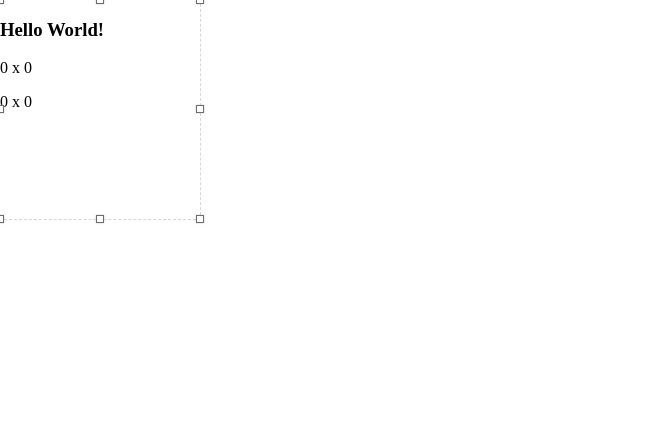
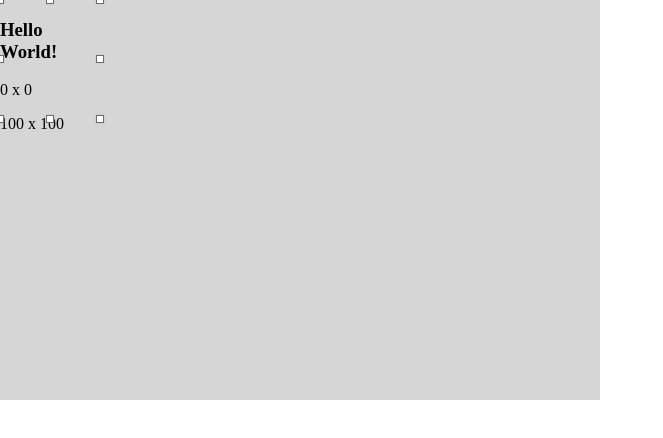
Before and after one commit to luguoj/vue3-plugin, a Vue app: page / in a window 1280 px wide. Shown: the top 438 px of the page, without its empty margins (0-663 px from the left). Built offline with nearby package versions, Linux system fonts and the light colour scheme.

Commit message:
feat: 样例更新

```diff
--- a/src/example/App.vue
+++ b/src/example/App.vue
@@ -2,8 +2,8 @@
 import {ref} from "vue";
 import PsrVue3DragResize from "../package/components/drag-resize/DragResize.vue";
 
-const width = ref(0)
-const height = ref(0)
+const width = ref(100)
+const height = ref(100)
 const top = ref(0)
 const left = ref(0)
 
@@ -16,11 +16,20 @@ function resize(newRect: any) {
 </script>
 
 <template>
-  <psr-vue3-drag-resize :isActive="true" :w="200" :h="200" v-on:resizing="resize" v-on:dragging="resize">
-    <h3>Hello World!</h3>
-    <p>{{ top }} х {{ left }} </p>
-    <p>{{ width }} х {{ height }}</p>
-  </psr-vue3-drag-resize>
+  <div style="height: 400px;width:600px;background-color: #d6d6d6">
+    <psr-vue3-drag-resize
+        :isActive="true"
+        :x="top"
+        :y="left"
+        :w="width"
+        :h="height"
+        v-on:resizing="resize"
+        v-on:dragging="resize">
+      <h3>Hello World!</h3>
+      <p>{{ top }} х {{ left }} </p>
+      <p>{{ width }} х {{ height }}</p>
+    </psr-vue3-drag-resize>
+  </div>
 </template>
 
 <style scoped>
```
